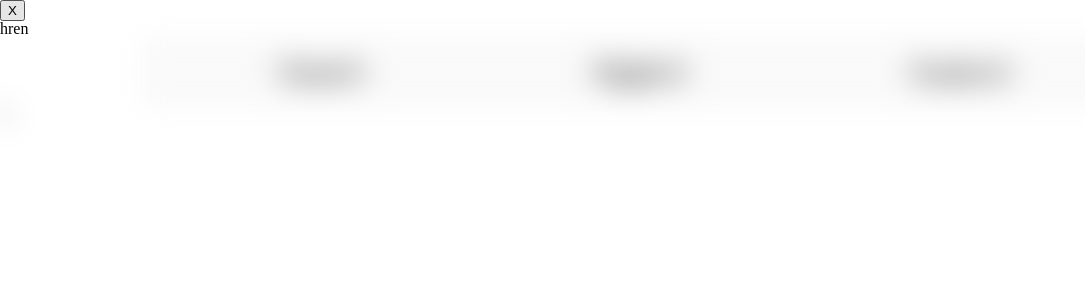
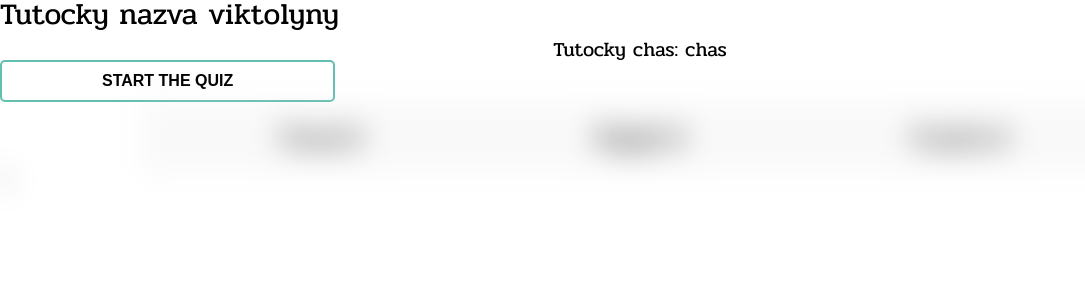
Before and after one commit to VladaZhmurkevych/Quiz, a React app: page / in a window 1280 px wide. Shown: the top 300 px of the page, without its empty margins (0-1085 px from the left). Built offline with nearby package versions, Linux system fonts and the light colour scheme; no server answers.

Commit message:
start pop-up styling

```diff
--- a/src/client/components/App.js
+++ b/src/client/components/App.js
@@ -5,7 +5,7 @@
 import Quiz from './Quiz/Quiz';
 import { fetchQuiz } from './store/actions';
 import StartPopUp from './StartPopUp/StartPopUp';
-import FinishPopUp from "./FinishPopUp/FinishPopUp";
+import FinishPopUp from './FinishPopUp/FinishPopUp';
 
 class App extends Component {
   componentDidMount() {
--- a/src/client/components/PopUp/PopUp.js
+++ b/src/client/components/PopUp/PopUp.js
@@ -22,7 +22,6 @@
     return (
       <div className={styles.popUp} ref={this.popUp} onClick={this.handleClickOutside}>
         <div className={styles.popUpContainer}>
-          <button type="button" className={styles.popUpClose} onClick={close}>X</button>
           {children}
         </div>
       </div>
--- a/src/client/components/PopUp/_popUp.module.scss
+++ b/src/client/components/PopUp/_popUp.module.scss
@@ -13,10 +13,14 @@
 
 
 .pop-up-container {
+  display: flex;
+  justify-content: space-around;
+  align-items: center;
+  flex-direction: column;
   position: relative;
   background-color: white;
-  min-width: 400px;
-  min-height: 300px;
+  min-width: 465px;
+  min-height: 320px;
   padding: 20px;
   border-radius: 5px;
 }
--- a/src/client/components/Quiz/store/reducers.js
+++ b/src/client/components/Quiz/store/reducers.js
@@ -37,7 +37,7 @@
         activeAnswerIndex: -1,
       };
     case FINISH_QUIZ:
-      return { ...INITIAL_STATE }
+      return { ...INITIAL_STATE };
     default:
       return state;
   }
--- a/src/client/components/StartPopUp/StartPopUp.js
+++ b/src/client/components/StartPopUp/StartPopUp.js
@@ -3,9 +3,18 @@
 import PropTypes from 'prop-types';
 import PopUp from '../PopUp/PopUp';
 import { toggleStartPopup } from '../store/actions';
+import PopUpButton from '../sharedUI/PopUpButton/PopUpButton';
+import styles from './_startPopUp.module.scss';
 
 const StartPopUp = ({ close }) => (
-  <PopUp close={close}><p>hren</p></PopUp>
+  <PopUp close={close}>
+    <div>
+      <p className={styles.title}>Tutocky nazva viktolyny</p>
+      <p className={styles.time}> Tutocky chas: chas</p>
+    </div>
+
+    <PopUpButton onClick={close}>Start the quiz</PopUpButton>
+  </PopUp>
 );
 
 StartPopUp.propTypes = {
--- /dev/null
+++ b/src/client/components/StartPopUp/_startPopUp.module.scss
@@ -0,0 +1,11 @@
+.title {
+  font-size: 30px;
+  font-family: 'Pridi', serif;
+}
+
+.time {
+  text-align: center;
+  margin-top: 10px;
+  font-family: 'Pridi', serif;
+  font-size: 20px;
+}
--- /dev/null
+++ b/src/client/components/sharedUI/PopUpButton/PopUpButton.js
@@ -0,0 +1,14 @@
+import React from 'react';
+import PropTypes from 'prop-types';
+import styles from './_popUpButton.module.scss';
+
+const PopUpButton = ({ onClick, children }) => (
+  <button type="button" onClick={onClick} className={styles.button}>{children}</button>
+);
+
+PopUpButton.propTypes = {
+  onClick: PropTypes.func.isRequired,
+  children: PropTypes.node.isRequired,
+};
+
+export default PopUpButton;
--- /dev/null
+++ b/src/client/components/sharedUI/PopUpButton/_popUpButton.module.scss
@@ -0,0 +1,16 @@
+.button {
+  background-color: white;
+  border: 2px solid #62bfae;
+  padding: 10px 100px;
+  border-radius: 5px;
+  outline: none;
+  text-transform: uppercase;
+  font-weight: bold;
+  font-size: 16px;
+
+  &:hover {
+    cursor: pointer;
+    background-color: rgba(#62bfae, 0.7);
+    color: white;
+  }
+}
```
